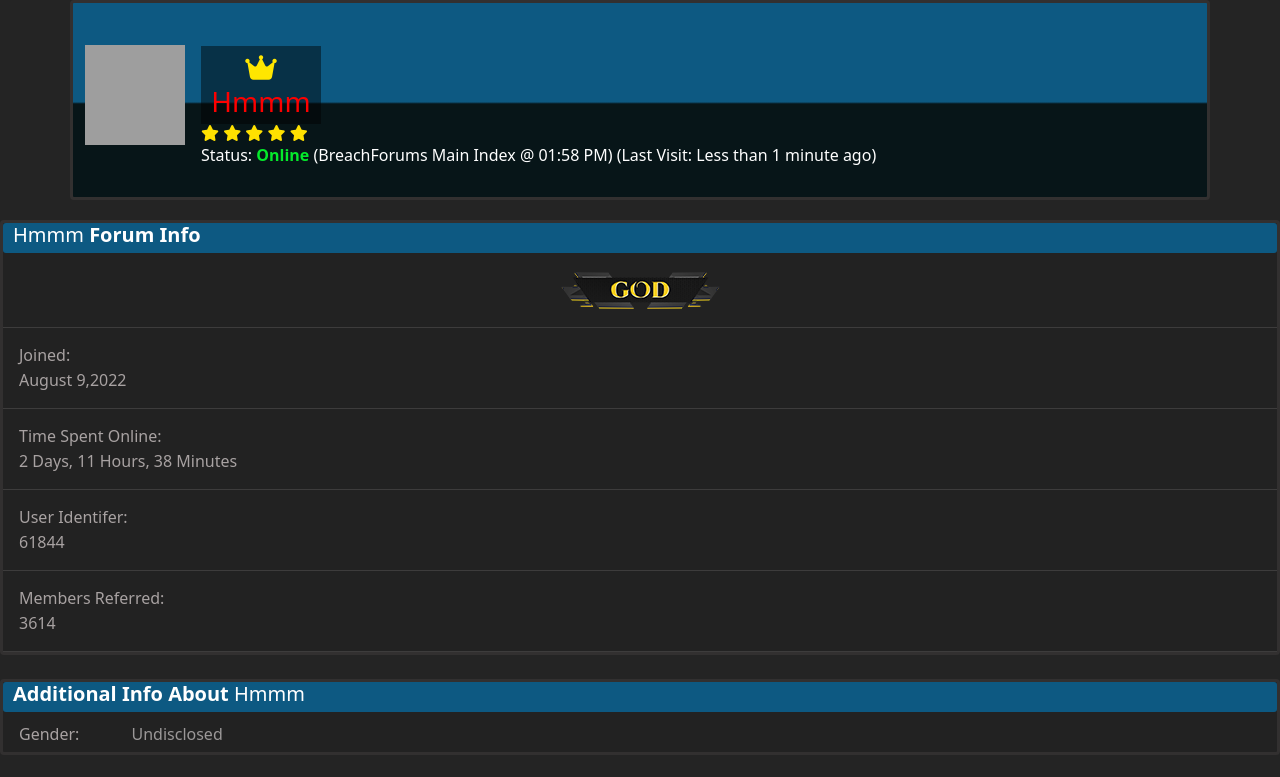
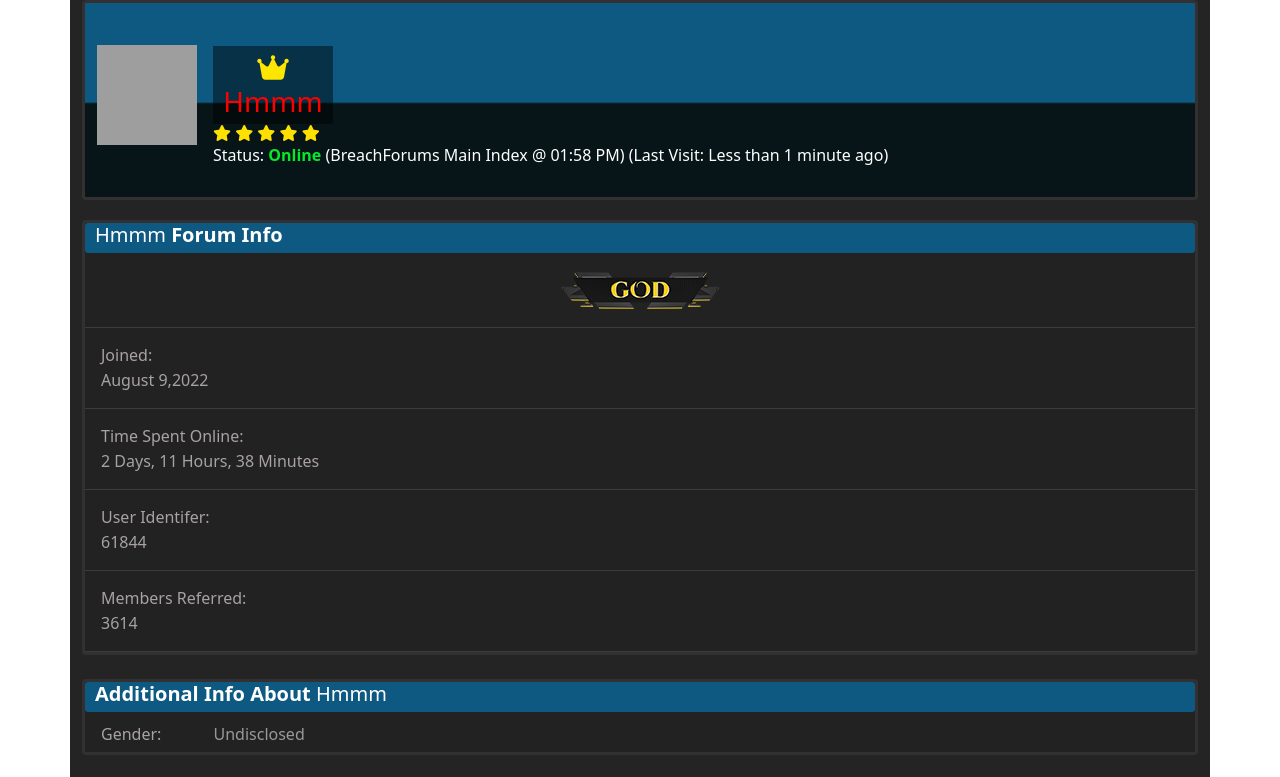
Before and after one commit to Ryzz123/breached, a plain HTML site: page index.html in a window 1280 px wide. Shown: the top 777 px of the page. Drawn offline with nearby package versions, Linux system fonts and the light colour scheme; grey boxes are pictures that could not be loaded.

Commit message:
Update index.html

```diff
--- a/index.html
+++ b/index.html
@@ -10,7 +10,7 @@
     <link href="https://cdn.jsdelivr.net/npm/bootstrap@5.2.1/dist/css/bootstrap.min.css" rel="stylesheet" integrity="sha384-iYQeCzEYFbKjA/T2uDLTpkwGzCiq6soy8tYaI1GyVh/UjpbCx/TYkiZhlZB6+fzT" crossorigin="anonymous">
   </head>
   <body>
-    <div class="bg-dark-2">
+    <div class="container bg-dark-2">
     <!-- bagian profil -->
         <div class="profil container col-sm-12">
             <div id="target"  class="target">
```
